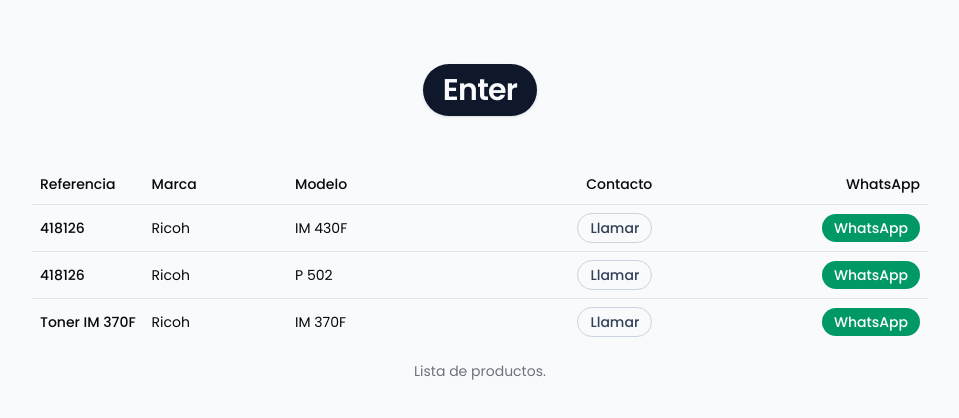
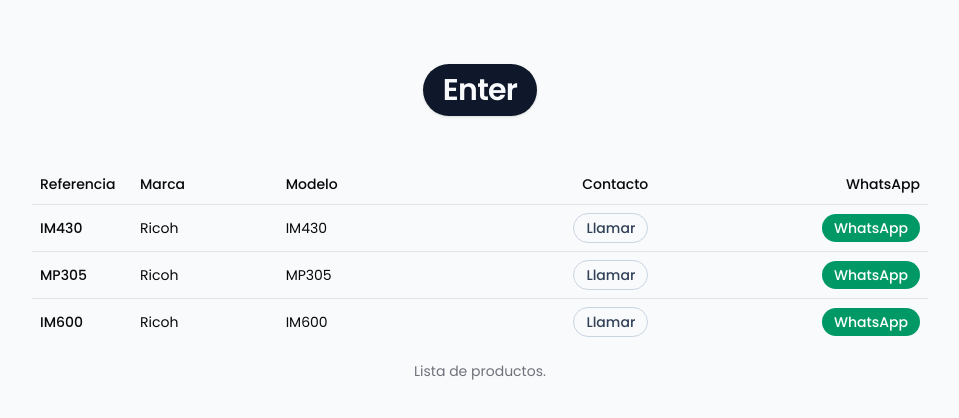
Before and after one commit to RonaldDev0/Alma, a Next.js app: page /list in a window 1280 px wide. Shown: the top 418 px of the page, without its empty margins (160-1119 px from the left). Built offline with nearby package versions, Linux system fonts and the light colour scheme.

Commit message:
feat: update data

```diff
--- a/src/app/(public)/list/page.tsx
+++ b/src/app/(public)/list/page.tsx
@@ -28,19 +28,19 @@ const contact: IContact = {
 
 const records: TRecord[] = [
   {
-    reference: '418126',
+    reference: 'IM430',
     brand: 'Ricoh',
-    model: 'IM 430F'
+    model: 'IM430'
   },
   {
-    reference: '418126',
+    reference: 'MP305',
     brand: 'Ricoh',
-    model: 'P 502'
+    model: 'MP305'
   },
   {
-    reference: 'Toner IM 370F',
+    reference: 'IM600',
     brand: 'Ricoh',
-    model: 'IM 370F'
+    model: 'IM600'
   }
 ]
 
```
